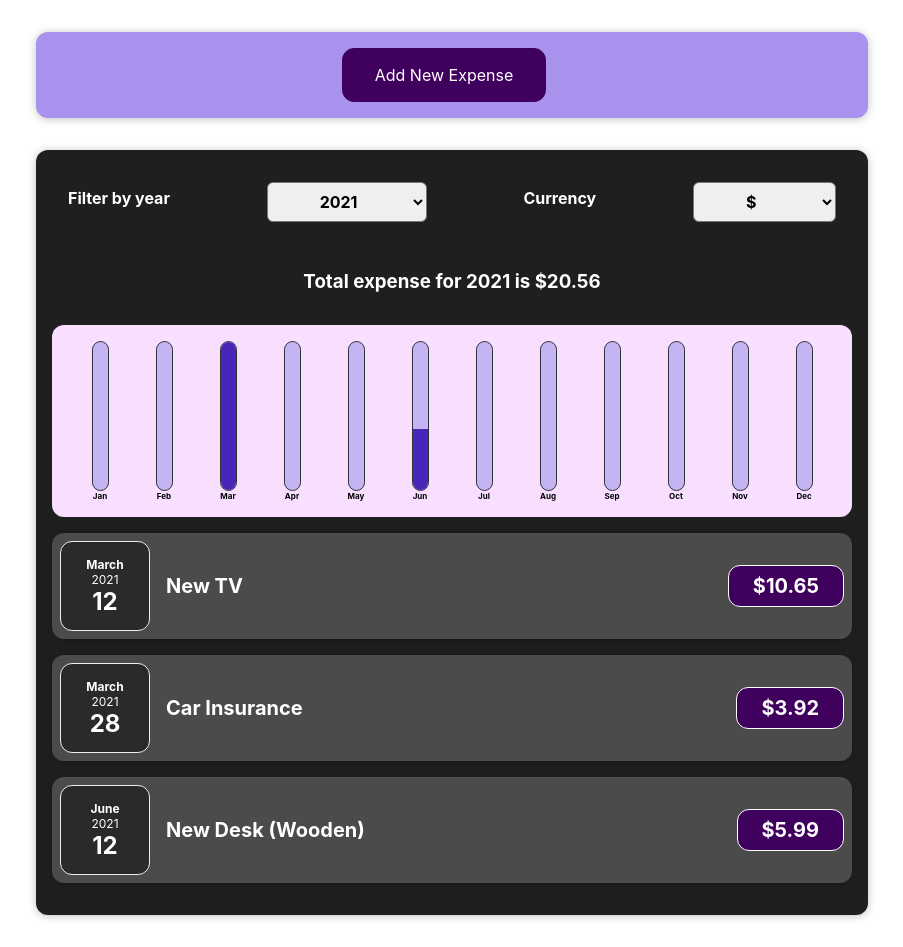
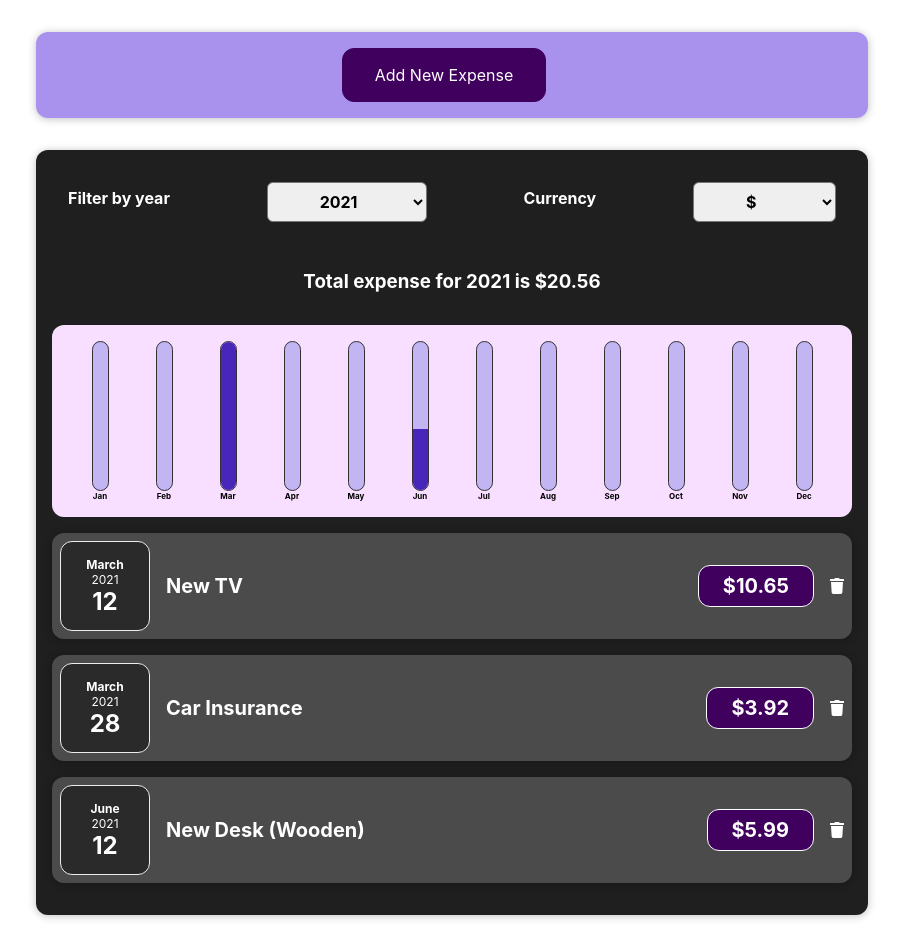
Before and after one commit to DhyataGarg/ExpenseTracker, a React (Create React App) app: page / in a window 1280 px wide. Shown: the whole page, without its empty margins (188-1091 px from the left). Built offline with nearby package versions, Linux system fonts and the light colour scheme.

Commit message:
Add delete button.

```diff
--- a/package.json
+++ b/package.json
@@ -4,6 +4,11 @@
   "version": "0.1.0",
   "private": true,
   "dependencies": {
+    "@fortawesome/fontawesome-svg-core": "^1.2.35",
+    "@fortawesome/free-brands-svg-icons": "^5.15.3",
+    "@fortawesome/free-regular-svg-icons": "^5.15.3",
+    "@fortawesome/free-solid-svg-icons": "^5.15.3",
+    "@fortawesome/react-fontawesome": "^0.1.14",
     "@testing-library/jest-dom": "^5.11.10",
     "@testing-library/react": "^11.2.6",
     "@testing-library/user-event": "^12.8.3",
--- a/src/App.js
+++ b/src/App.js
@@ -35,6 +35,7 @@ const DUMMY_EXPENSES = [
 
 const App = () => {
   const [expenses, setExpenses] = useState(DUMMY_EXPENSES);
+  let i = 0;
 
   const addExpenseHandler = (expense) => {
     setExpenses((prevExpenses) => {
@@ -42,10 +43,35 @@ const App = () => {
     });
   };
 
+  const onDeleteHandler = (expenseID) => {
+    setExpenses((prevExpenses) => {
+      const updatedExpenses = prevExpenses.filter(
+        (expense) => expense.id !== expenseID
+      );
+      return updatedExpenses;
+    });
+  };
+
+  const onEditHandler = (
+    expenseID,
+    newTitle,
+    newCurrency,
+    newAmount,
+    newDate
+  ) => {
+    while (expenseID !== expenses[i].id) {
+      i++;
+    }
+    expenses[i].title = newTitle;
+    expenses[i].date = newDate;
+    expenses[i].currency = newCurrency;
+    expenses[i].amount = newAmount;
+  };
+
   return (
     <div>
       <NewExpense onAddExpense={addExpenseHandler} />
-      <Expenses items={expenses} />
+      <Expenses items={expenses} onDelete={onDeleteHandler} />
     </div>
   );
 };
--- a/src/components/Expenses/ExpenseItem.css
+++ b/src/components/Expenses/ExpenseItem.css
@@ -35,6 +35,10 @@
   border-radius: 12px;
 }
 
+.fa-trash {
+  color: white;
+}
+
 @media (min-width: 580px) {
   .expense-item__description {
     flex-direction: row;
--- a/src/components/Expenses/ExpenseItem.js
+++ b/src/components/Expenses/ExpenseItem.js
@@ -1,14 +1,19 @@
-import React from "react";
+import React, { useState } from "react";
 import ExpenseDate from "./ExpenseDate";
 import "./ExpenseItem.css";
 import Card from "./../UI/Card";
+import { faTrash } from "@fortawesome/free-solid-svg-icons";
+import { FontAwesomeIcon } from "@fortawesome/react-fontawesome";
 
 const ExpenseItem = (props) => {
+  const deleteExpenseHandler = () => {
+    props.onDelete(props.id);
+  };
+
   return (
     <li>
       <Card className="expense-item">
         <ExpenseDate date={props.date} />
-
         <div className="expense-item__description">
           <h2>{props.title}</h2>
           <div className="expense-item__price">
@@ -16,6 +21,11 @@ const ExpenseItem = (props) => {
               ? "$" + (props.amount / 75.09).toFixed(2)
               : "Rs." + props.amount.toFixed(2)}
           </div>
+          <FontAwesomeIcon
+            icon={faTrash}
+            className="fa-trash"
+            onClick={deleteExpenseHandler}
+          />
         </div>
       </Card>
     </li>
--- a/src/components/Expenses/Expenses.js
+++ b/src/components/Expenses/Expenses.js
@@ -50,6 +50,7 @@ const Expenses = (props) => {
         <ExpenseList
           items={filteredExpenses}
           selectedCurrency={selectedCurrency}
+          onDelete={props.onDelete}
         />
       </Card>
     </div>
--- a/src/components/Expenses/ExpensesList.js
+++ b/src/components/Expenses/ExpensesList.js
@@ -12,11 +12,13 @@ const ExpenseList = (props) => {
       {props.items.map((expense) => (
         <ExpenseItem
           key={expense.id}
+          id={expense.id}
           title={expense.title}
           amount={expense.amount}
           currency={expense.currency}
           date={expense.date}
           selectedCurrency={props.selectedCurrency}
+          onDelete={props.onDelete}
         />
       ))}
     </ul>
```
Also changed, not shown: 1 other file (tests, documents, lock files or other folders).
